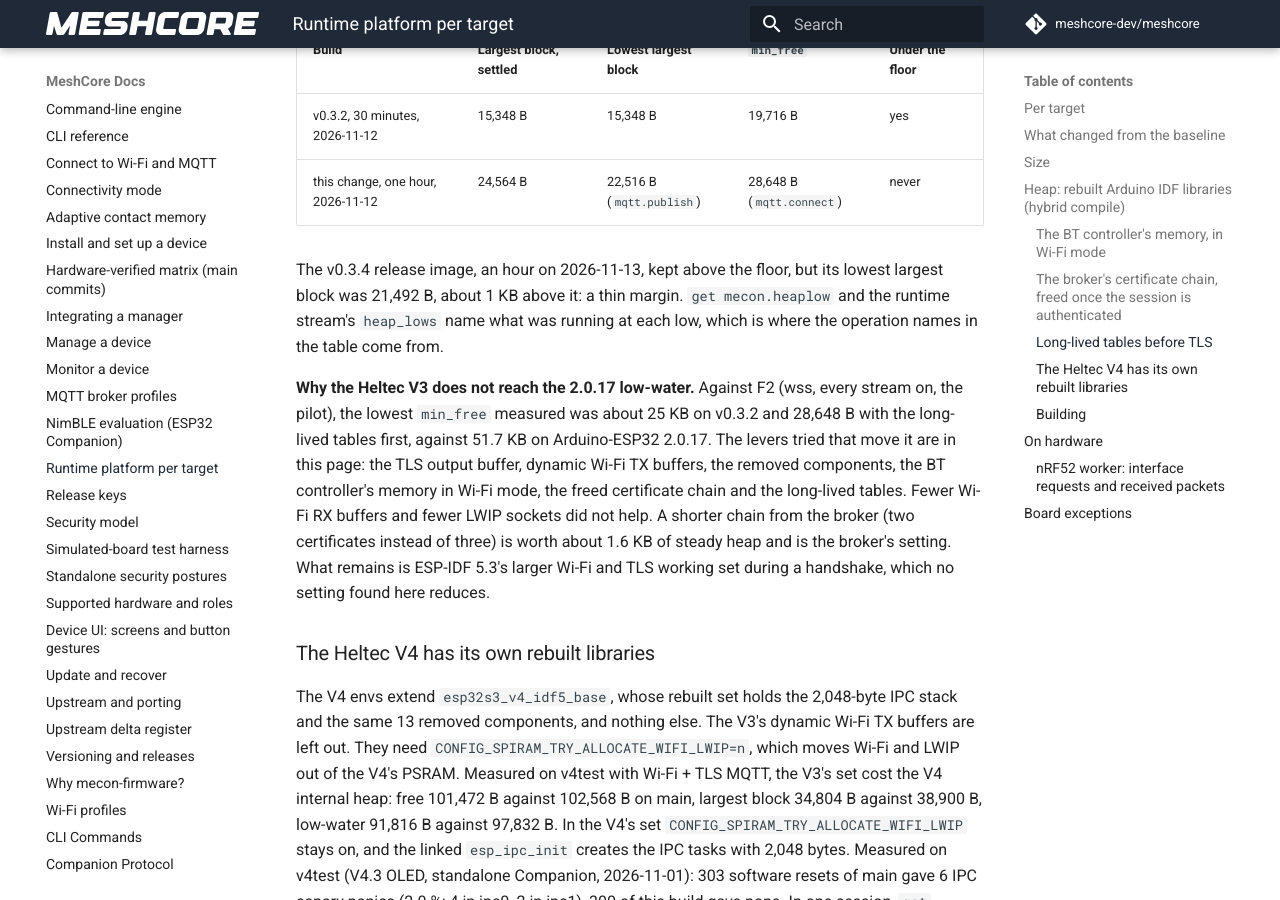
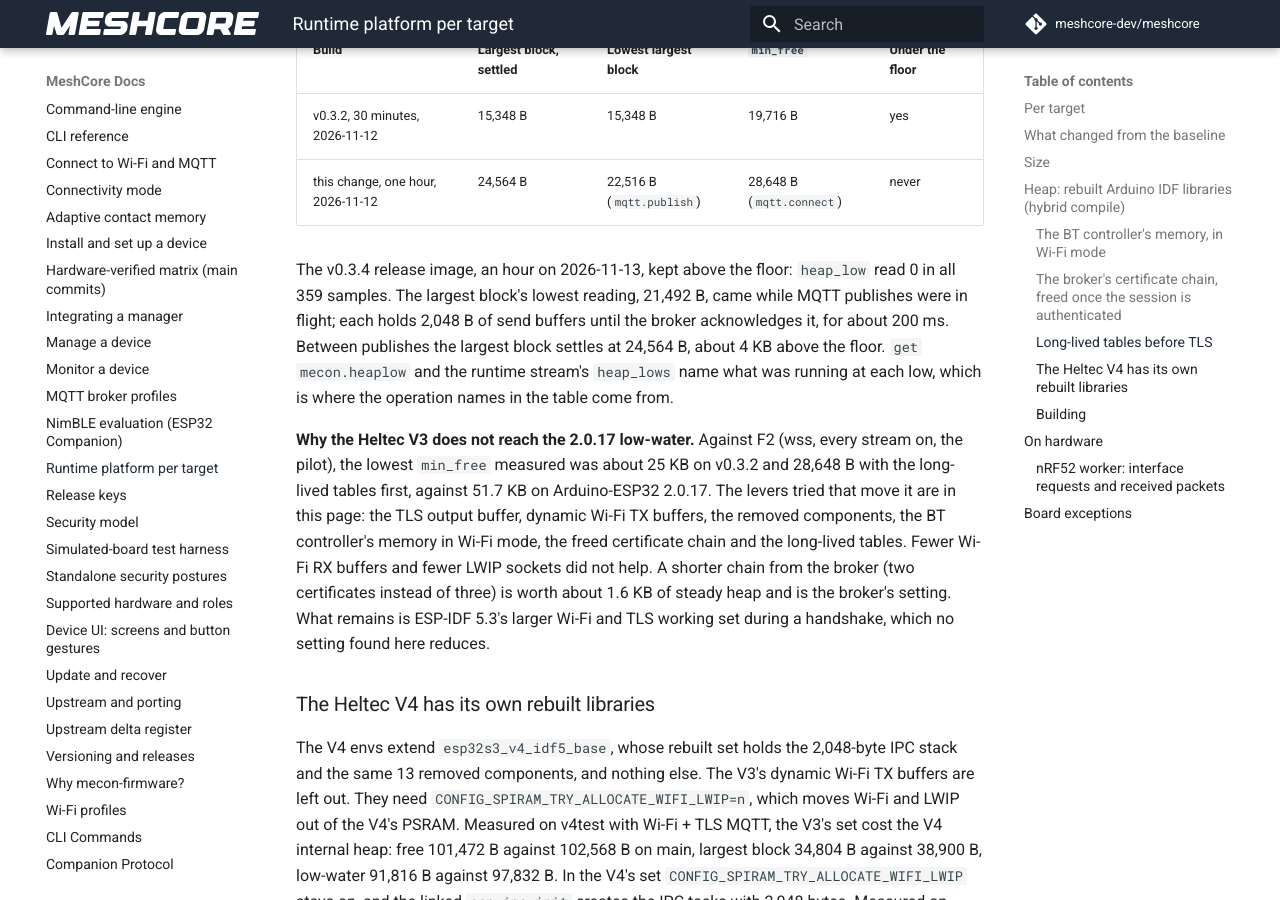
Before and after one commit to hoejriis/mecon-firmware, an MkDocs documentation site: the page built from docs/PLATFORM.md, in a window 1280 px wide and 900 px high, scrolled down 7697 px. Built offline with MkDocs 1.6.1 and Material for MkDocs 9.7.7, drawn with Linux system fonts in a browser that asks for light colours; comment, search, counter and statistics services are not loaded.

Commit message:
Docs: PLATFORM, the v0.3.4 low reading was a publish dip
Issue 528 measured it: each MQTT publish holds 2,048 B for about 200 ms,
and the settled largest block is about 4 KB above the floor. The page
called 21,492 B a thin margin.

Co-Authored-By: Claude Opus 5.5 (1M context) <noreply@anthropic.com>

```diff
--- a/docs/PLATFORM.md
+++ b/docs/PLATFORM.md
@@ -142,7 +142,7 @@ Measured on the pilot (v3test, V3 standalone Companion, enrolled, serving the pr
 | v0.3.2, 30 minutes, 2026-11-12 | 15,348 B | 15,348 B | 19,716 B | yes |
 | this change, one hour, 2026-11-12 | 24,564 B | 22,516 B (`mqtt.publish`) | 28,648 B (`mqtt.connect`) | never |
 
-The v0.3.4 release image, an hour on 2026-11-13, kept above the floor, but its lowest largest block was 21,492 B, about 1 KB above it: a thin margin. `get mecon.heaplow` and the runtime stream's `heap_lows` name what was running at each low, which is where the operation names in the table come from.
+The v0.3.4 release image, an hour on 2026-11-13, kept above the floor: `heap_low` read 0 in all 359 samples. The largest block's lowest reading, 21,492 B, came while MQTT publishes were in flight; each holds 2,048 B of send buffers until the broker acknowledges it, for about 200 ms. Between publishes the largest block settles at 24,564 B, about 4 KB above the floor. `get mecon.heaplow` and the runtime stream's `heap_lows` name what was running at each low, which is where the operation names in the table come from.
 
 **Why the Heltec V3 does not reach the 2.0.17 low-water.** Against F2 (wss, every stream on, the pilot), the lowest `min_free` measured was about 25 KB on v0.3.2 and 28,648 B with the long-lived tables first, against 51.7 KB on Arduino-ESP32 2.0.17. The levers tried that move it are in this page: the TLS output buffer, dynamic Wi-Fi TX buffers, the removed components, the BT controller's memory in Wi-Fi mode, the freed certificate chain and the long-lived tables. Fewer Wi-Fi RX buffers and fewer LWIP sockets did not help. A shorter chain from the broker (two certificates instead of three) is worth about 1.6 KB of steady heap and is the broker's setting. What remains is ESP-IDF 5.3's larger Wi-Fi and TLS working set during a handshake, which no setting found here reduces.
 
```
